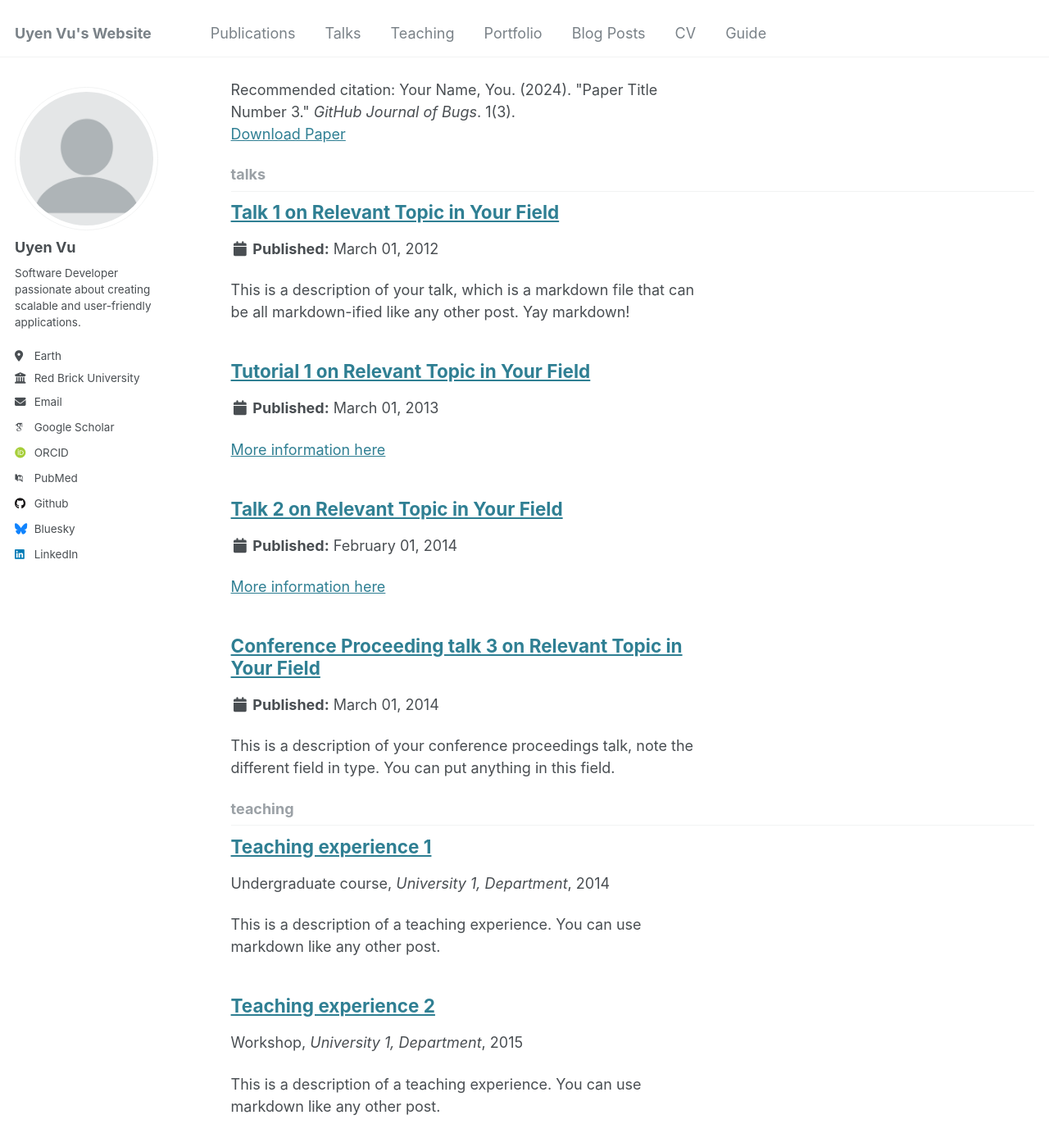
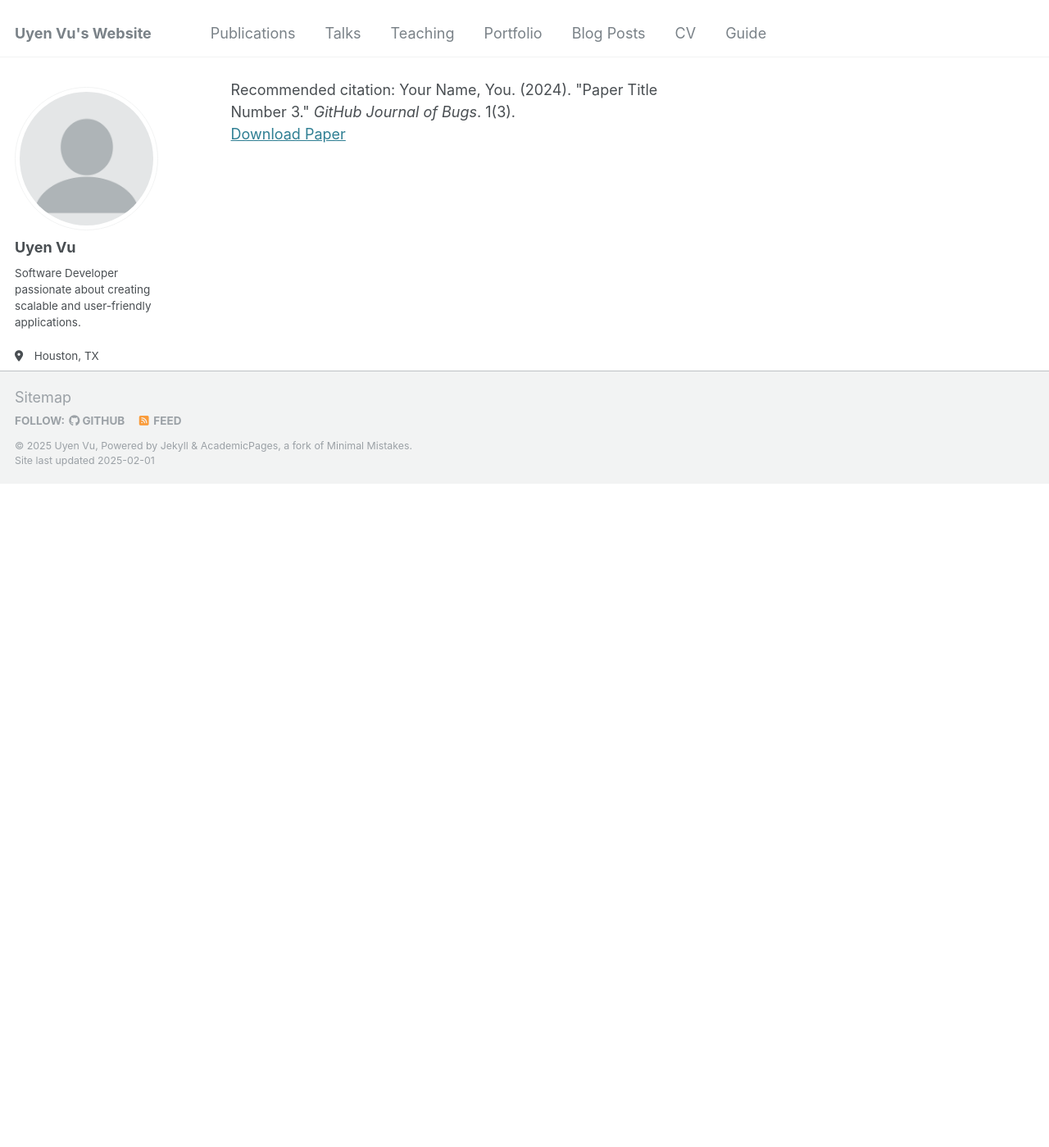
Before and after one commit to uynvu078/uynvu078.github.io, a Jekyll site: the page built from _pages/collection-archive.html, in a window 1280 px wide and 1400 px high, scrolled down 2107 px. Shown: the whole window at 82% size. Built offline with Jekyll 4.4.1, drawn with Linux system fonts in a browser that asks for light colours; some web fonts are replaced; after the commit the page ends 2697 px from its top, so only the background shows below that.

Commit message:
Update _config.yml

```diff
--- a/_config.yml
+++ b/_config.yml
@@ -12,7 +12,7 @@ title                    : "Uyen Vu's Website"
 title_separator          : "-"
 name                     : &name "Uyen Vu"
 description              : &description "Personal Portfolio, Projects, and Resume"
-url                      : https://academicpages.github.io # the base hostname & protocol for your site e.g. "https://uynvu078.github.io"
+url                      : https://uynvu078.github.io # the base hostname & protocol for your site e.g. "https://uynvu078.github.io"
 baseurl                  : "" # the subpath of your site, e.g. "/blog"
 repository               : "uynvu078/uynvu078.github.io"
 
@@ -25,20 +25,20 @@ author:
   name             : "Uyen Vu"
   pronouns         : # example: "she/her"
   bio              : "Software Developer passionate about creating scalable and user-friendly applications."
-  location         : "Earth"
-  employer         : "Red Brick University"
+  location         : "Houston, TX"
+  employer         : "University of Houston"
   uri              : # URL
   email            : "uyenvu315@gmail.com"
 
   # Academic websites
-  arxiv            : # URL - Update with the correct link to your profile
-  googlescholar    : "https://scholar.google.com/citations?user=PS_CX0AAAAAJ"
-  impactstory      : # URL
-  orcid            : "http://orcid.org/yourorcidurl"
-  semantic         : # URL
-  pubmed           : "https://www.ncbi.nlm.nih.gov/pubmed/?term=john+snow"
-  researchgate     : # URL
-  scopus           : # URL
+  # arxiv            : # URL - Update with the correct link to your profile
+  # googlescholar    : "https://scholar.google.com/citations?user=PS_CX0AAAAAJ"
+  # impactstory      : # URL
+  # orcid            : "http://orcid.org/yourorcidurl"
+  # semantic         : # URL
+  # pubmed           : "https://www.ncbi.nlm.nih.gov/pubmed/?term=john+snow"
+  # researchgate     : # URL
+  # scopus           : # URL
 
   # Repositories and software development
   bitbucket        : # Username - Update with your username on the site
@@ -49,7 +49,7 @@ author:
   stackoverflow    : # User number or user number and name (i.e., use "1" or "1/jeff-atwood")
 
   # Social media
-  bluesky          : "bsky.app" # Replace this with you Bluesky username
+  bluesky          : # Username
   facebook         : # Username
   flickr           : # Username
   foursquare       : # Username
@@ -213,7 +213,7 @@ kramdown:
 # These settings control the types of collections used by the template
 collections:
   teaching:
-    output: true
+    output: false
     permalink: /:collection/:path/
   publications:
     output: true
@@ -222,7 +222,7 @@ collections:
     output: true
     permalink: /:collection/:path/
   talks:
-    output: true
+    output: false
     permalink: /:collection/:path/
 
 
```
